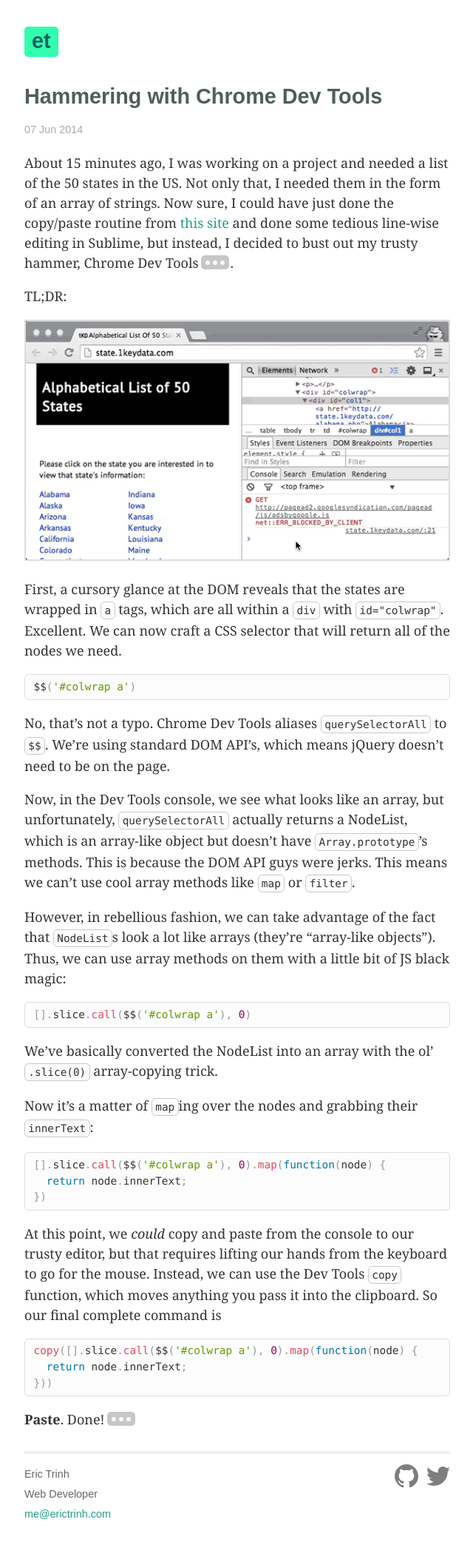
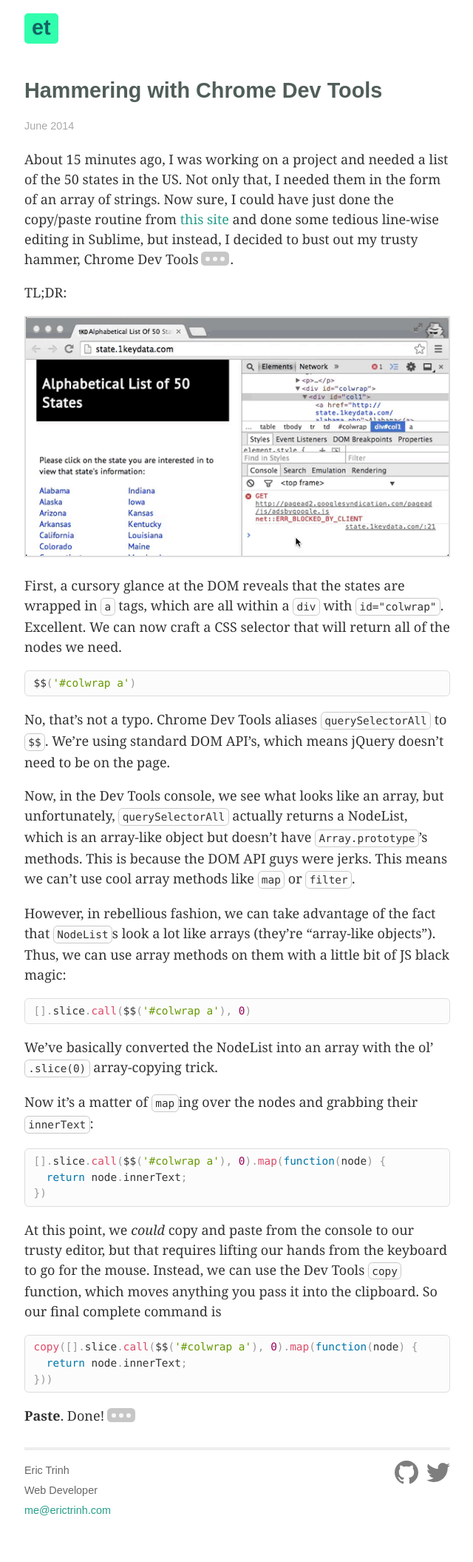
Before and after one commit to erictrinh/erictrinh.github.io, a Jekyll site: the page built from _posts/2014-06-07-tools.md, in a window 1280 px wide. Shown: the whole page at 74% size, without its empty margins (319-959 px from the left). Built offline with Jekyll 4.4.1, drawn with Linux system fonts in a browser that asks for light colours; nearby versions of some CDN libraries; after the commit the page ends 2069 px from its top, so only the background shows below that.

Commit message:
Groupby month

```diff
--- a/_config.yml
+++ b/_config.yml
@@ -3,7 +3,7 @@
 kramdown:
   input: GFM
 highlighter: null
-permalink: pretty
+permalink: /blog/:title
 sass:
   style: :compressed
 
--- /dev/null
+++ b/_includes/footer.html
@@ -0,0 +1,15 @@
+<div class="footer">
+  <div class="contact">
+    <p>
+    <span class="name">Eric Trinh</span><br />
+    <span class="title">Web Developer</span><br />
+    <span class="email"><a href="mailto:me@erictrinh.com">me@erictrinh.com</a></span>
+    </p>
+  </div>
+  <div class="social">
+    <p>
+      <a href="https://github.com/erictrinh"><img class="iconic iconic-md" data-src="/images/iconic/social.svg" data-type="github" alt="Github"></a>
+      <a href="https://twitter.com/eric_trinh"><img class="iconic iconic-md" data-src="/images/iconic/social.svg" data-type="twitter" alt="Twitter"></a>
+    </p>
+  </div>
+</div>
--- /dev/null
+++ b/_includes/header.html
@@ -0,0 +1,7 @@
+<div class="header">
+  <a href="/">
+    <div class="block-et">
+        <h1 class="title">{{ site.name }}</h1>
+    </div>
+  </a>
+</div>
--- a/_layouts/default.html
+++ b/_layouts/default.html
@@ -14,37 +14,17 @@
   <body>
 
     <div class="site">
-      <div class="header">
-        <a href="/">
-          <div class="block-et">
-              <h1 class="title">{{ site.name }}</h1>
-          </div>
-        </a>
-      </div>
+      {% include header.html %}
 
       {{ content }}
 
-      <div class="footer">
-        <div class="contact">
-          <p>
-          <span class="name">Eric Trinh</span><br />
-          <span class="title">Web Developer</span><br />
-          <span class="email"><a href="mailto:me@erictrinh.com">me@erictrinh.com</a></span>
-          </p>
-        </div>
-        <div class="social">
-          <p>
-            <a href="https://github.com/erictrinh"><img class="iconic iconic-md" data-src="/images/iconic/social.svg" data-type="github" alt="Github"></a>
-            <a href="https://twitter.com/eric_trinh"><img class="iconic iconic-md" data-src="/images/iconic/social.svg" data-type="twitter" alt="Twitter"></a>
-          </p>
-        </div>
-      </div>
+      {% include footer.html %}
     </div>
 
     <script src="//ajax.googleapis.com/ajax/libs/jquery/2.1.1/jquery.min.js"></script>
+    <script src="/js/iconic.min.js"></script>
+    <script src="/js/prism.js"></script>
     <script src="/js/bigfoot.min.js"></script>
-    <script src="/js/prism.js"></script>
-    <script src="/js/iconic.min.js"></script>
     <script type="text/javascript">
         $.bigfoot();
     </script>
--- a/_layouts/post.html
+++ b/_layouts/post.html
@@ -2,7 +2,7 @@
 layout: default
 ---
 <h2>{{ page.title }}</h2>
-<p class="meta">{{ page.date | date_to_string }}</p>
+<p class="meta">{{ page.date | date: "%B %Y" }}</p>
 
 <div class="post">
 {{ content }}
--- /dev/null
+++ b/_sass/_normalize.scss
@@ -0,0 +1,425 @@
+/*! normalize.css v3.0.1 | MIT License | git.io/normalize */
+
+/**
+ * 1. Set default font family to sans-serif.
+ * 2. Prevent iOS text size adjust after orientation change, without disabling
+ *    user zoom.
+ */
+
+html {
+  font-family: sans-serif; /* 1 */
+  -ms-text-size-adjust: 100%; /* 2 */
+  -webkit-text-size-adjust: 100%; /* 2 */
+}
+
+/**
+ * Remove default margin.
+ */
+
+body {
+  margin: 0;
+}
+
+/* HTML5 display definitions
+   ========================================================================== */
+
+/**
+ * Correct `block` display not defined for any HTML5 element in IE 8/9.
+ * Correct `block` display not defined for `details` or `summary` in IE 10/11 and Firefox.
+ * Correct `block` display not defined for `main` in IE 11.
+ */
+
+article,
+aside,
+details,
+figcaption,
+figure,
+footer,
+header,
+hgroup,
+main,
+nav,
+section,
+summary {
+  display: block;
+}
+
+/**
+ * 1. Correct `inline-block` display not defined in IE 8/9.
+ * 2. Normalize vertical alignment of `progress` in Chrome, Firefox, and Opera.
+ */
+
+audio,
+canvas,
+progress,
+video {
+  display: inline-block; /* 1 */
+  vertical-align: baseline; /* 2 */
+}
+
+/**
+ * Prevent modern browsers from displaying `audio` without controls.
+ * Remove excess height in iOS 5 devices.
+ */
+
+audio:not([controls]) {
+  display: none;
+  height: 0;
+}
+
+/**
+ * Address `[hidden]` styling not present in IE 8/9/10.
+ * Hide the `template` element in IE 8/9/11, Safari, and Firefox < 22.
+ */
+
+[hidden],
+template {
+  display: none;
+}
+
+/* Links
+   ========================================================================== */
+
+/**
+ * Remove the gray background color from active links in IE 10.
+ */
+
+a {
+  background: transparent;
+}
+
+/**
+ * Improve readability when focused and also mouse hovered in all browsers.
+ */
+
+a:active,
+a:hover {
+  outline: 0;
+}
+
+/* Text-level semantics
+   ========================================================================== */
+
+/**
+ * Address styling not present in IE 8/9/10/11, Safari, and Chrome.
+ */
+
+abbr[title] {
+  border-bottom: 1px dotted;
+}
+
+/**
+ * Address style set to `bolder` in Firefox 4+, Safari, and Chrome.
+ */
+
+b,
+strong {
+  font-weight: bold;
+}
+
+/**
+ * Address styling not present in Safari and Chrome.
+ */
+
+dfn {
+  font-style: italic;
+}
+
+/**
+ * Address variable `h1` font-size and margin within `section` and `article`
+ * contexts in Firefox 4+, Safari, and Chrome.
+ */
+
+h1 {
+  font-size: 2em;
+  margin: 0.67em 0;
+}
+
+/**
+ * Address styling not present in IE 8/9.
+ */
+
+mark {
+  background: #ff0;
+  color: #000;
+}
+
+/**
+ * Address inconsistent and variable font size in all browsers.
+ */
+
+small {
+  font-size: 80%;
+}
+
+/**
+ * Prevent `sub` and `sup` affecting `line-height` in all browsers.
+ */
+
+sub,
+sup {
+  font-size: 75%;
+  line-height: 0;
+  position: relative;
+  vertical-align: baseline;
+}
+
+sup {
+  top: -0.5em;
+}
+
+sub {
+  bottom: -0.25em;
+}
+
+/* Embedded content
+   ========================================================================== */
+
+/**
+ * Remove border when inside `a` element in IE 8/9/10.
+ */
+
+img {
+  border: 0;
+}
+
+/**
+ * Correct overflow not hidden in IE 9/10/11.
+ */
+
+svg:not(:root) {
+  overflow: hidden;
+}
+
+/* Grouping content
+   ========================================================================== */
+
+/**
+ * Address margin not present in IE 8/9 and Safari.
+ */
+
+figure {
+  margin: 1em 40px;
+}
+
+/**
+ * Address differences between Firefox and other browsers.
+ */
+
+hr {
+  -moz-box-sizing: content-box;
+  box-sizing: content-box;
+  height: 0;
+}
+
+/**
+ * Contain overflow in all browsers.
+ */
+
+pre {
+  overflow: auto;
+}
+
+/**
+ * Address odd `em`-unit font size rendering in all browsers.
+ */
+
+code,
+kbd,
+pre,
+samp {
+  font-family: monospace, monospace;
+  font-size: 1em;
+}
+
+/* Forms
+   ========================================================================== */
+
+/**
+ * Known limitation: by default, Chrome and Safari on OS X allow very limited
+ * styling of `select`, unless a `border` property is set.
+ */
+
+/**
+ * 1. Correct color not being inherited.
+ *    Known issue: affects color of disabled elements.
+ * 2. Correct font properties not being inherited.
+ * 3. Address margins set differently in Firefox 4+, Safari, and Chrome.
+ */
+
+button,
+input,
+optgroup,
+select,
+textarea {
+  color: inherit; /* 1 */
+  font: inherit; /* 2 */
+  margin: 0; /* 3 */
+}
+
+/**
+ * Address `overflow` set to `hidden` in IE 8/9/10/11.
+ */
+
+button {
+  overflow: visible;
+}
+
+/**
+ * Address inconsistent `text-transform` inheritance for `button` and `select`.
+ * All other form control elements do not inherit `text-transform` values.
+ * Correct `button` style inheritance in Firefox, IE 8/9/10/11, and Opera.
+ * Correct `select` style inheritance in Firefox.
+ */
+
+button,
+select {
+  text-transform: none;
+}
+
+/**
+ * 1. Avoid the WebKit bug in Android 4.0.* where (2) destroys native `audio`
+ *    and `video` controls.
+ * 2. Correct inability to style clickable `input` types in iOS.
+ * 3. Improve usability and consistency of cursor style between image-type
+ *    `input` and others.
+ */
+
+button,
+html input[type="button"], /* 1 */
+input[type="reset"],
+input[type="submit"] {
+  -webkit-appearance: button; /* 2 */
+  cursor: pointer; /* 3 */
+}
+
+/**
+ * Re-set default cursor for disabled elements.
+ */
+
+button[disabled],
+html input[disabled] {
+  cursor: default;
+}
+
+/**
+ * Remove inner padding and border in Firefox 4+.
+ */
+
+button::-moz-focus-inner,
+input::-moz-focus-inner {
+  border: 0;
+  padding: 0;
+}
+
+/**
+ * Address Firefox 4+ setting `line-height` on `input` using `!important` in
+ * the UA stylesheet.
+ */
+
+input {
+  line-height: normal;
+}
+
+/**
+ * It's recommended that you don't attempt to style these elements.
+ * Firefox's implementation doesn't respect box-sizing, padding, or width.
+ *
+ * 1. Address box sizing set to `content-box` in IE 8/9/10.
+ * 2. Remove excess padding in IE 8/9/10.
+ */
+
+input[type="checkbox"],
+input[type="radio"] {
+  box-sizing: border-box; /* 1 */
+  padding: 0; /* 2 */
+}
+
+/**
+ * Fix the cursor style for Chrome's increment/decrement buttons. For certain
+ * `font-size` values of the `input`, it causes the cursor style of the
+ * decrement button to change from `default` to `text`.
+ */
+
+input[type="number"]::-webkit-inner-spin-button,
+input[type="number"]::-webkit-outer-spin-button {
+  height: auto;
+}
+
+/**
+ * 1. Address `appearance` set to `searchfield` in Safari and Chrome.
+ * 2. Address `box-sizing` set to `border-box` in Safari and Chrome
+ *    (include `-moz` to future-proof).
+ */
+
+input[type="search"] {
+  -webkit-appearance: textfield; /* 1 */
+  -moz-box-sizing: content-box;
+  -webkit-box-sizing: content-box; /* 2 */
+  box-sizing: content-box;
+}
+
+/**
+ * Remove inner padding and search cancel button in Safari and Chrome on OS X.
+ * Safari (but not Chrome) clips the cancel button when the search input has
+ * padding (and `textfield` appearance).
+ */
+
+input[type="search"]::-webkit-search-cancel-button,
+input[type="search"]::-webkit-search-decoration {
+  -webkit-appearance: none;
+}
+
+/**
+ * Define consistent border, margin, and padding.
+ */
+
+fieldset {
+  border: 1px solid #c0c0c0;
+  margin: 0 2px;
+  padding: 0.35em 0.625em 0.75em;
+}
+
+/**
+ * 1. Correct `color` not being inherited in IE 8/9/10/11.
+ * 2. Remove padding so people aren't caught out if they zero out fieldsets.
+ */
+
+legend {
+  border: 0; /* 1 */
+  padding: 0; /* 2 */
+}
+
+/**
+ * Remove default vertical scrollbar in IE 8/9/10/11.
+ */
+
+textarea {
+  overflow: auto;
+}
+
+/**
+ * Don't inherit the `font-weight` (applied by a rule above).
+ * NOTE: the default cannot safely be changed in Chrome and Safari on OS X.
+ */
+
+optgroup {
+  font-weight: bold;
+}
+
+/* Tables
+   ========================================================================== */
+
+/**
+ * Remove most spacing between table cells.
+ */
+
+table {
+  border-collapse: collapse;
+  border-spacing: 0;
+}
+
+td,
+th {
+  padding: 0;
+}
--- a/css/main.scss
+++ b/css/main.scss
@@ -1,6 +1,7 @@
 ---
 ---
 
+@import 'normalize'; // normalize all the things
 @import 'bigfoot'; // footnotes
 @import 'prism'; // syntax highlighting
 
@@ -10,15 +11,11 @@
 /*
 /*****************************************************************************/
 
-/* Global Reset */
 * {
-  margin: 0;
-  padding: 0;
   box-sizing: border-box;
 }
 
 body {
-  background-color: #fff;
   font-size: 18px;
   font-family: "ff-tisa-web-pro", Georgia, Cambria, "Times New Roman", Times, serif;
   color: #333;
@@ -34,15 +31,14 @@
   font-weight: bold;
   color: #505E58;
   line-height: 1.2em;
+  margin-top: 1.6em;
+  margin-bottom: 0.6em;
 }
 
 h3 {
   font-size: 1.1em;
-  font-weight: bold;
-  margin-top: 2em;
 }
 
-h1 { margin-bottom: 1em; }
 p { margin: 1em 0; }
 
 a         { color: #249E8A; text-decoration: none; }
@@ -60,20 +56,27 @@
 
 ul.posts {
   list-style-type: none;
+  padding-left: 0;
   margin-bottom: 2em;
-}
 
-ul.posts li {
-  line-height: 1.75em;
-  margin-bottom: 1em;
-}
+  li {
+    margin-bottom: 1em;
+  }
 
-ul.posts span {
-  color: #aaa;
-  font-family: "proxima-nova", sans-serif;
-  font-weight: 300;
-  font-size: 0.7em;
-  text-transform: uppercase;
+  .title {
+    margin-top: 2.5em;
+    margin-bottom: 1em;
+  }
+
+  .day {
+    color: #aaa;
+    font-family: "proxima-nova", sans-serif;
+    font-weight: bold;
+    font-size: 2em;
+    margin-right: 1em;
+    width: 1.5em;
+    display: inline-block;
+  }
 }
 
 /*****************************************************************************/
@@ -84,9 +87,13 @@
 
 .site {
   max-width: 34em;
-  margin: 2em auto;
+  margin: 0 auto;
   line-height: 1.5em;
   padding: 0 1em;
+
+  .header {
+    margin-top: 1em;
+  }
 }
 
 .site .header .block-et {
@@ -94,13 +101,12 @@
   background: #32FFAD;
   padding: 5px 10px;
   border-radius: 5px;
-  margin-bottom: 2em;
   font-weight: bold;
 }
 
 .site .header h1.title {
   display: inline-block;
-  margin-bottom: 0;
+  margin: 0;
   font-weight: bold;
   color: #136464;
   line-height: 1em;
```
Also changed, not shown: index.html (+13 -2 lines).
